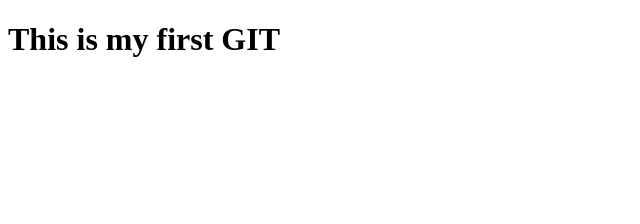
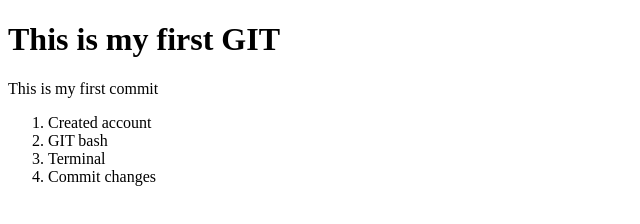
Before and after one commit to RashmithaNGowda/my-first-repository, a plain HTML site: page index.html in a window 1280 px wide. Shown: the whole page, without its empty margins (0-640 px from the left). Drawn offline with Linux system fonts and the light colour scheme.

Commit message:
second commit

```diff
--- a/index.html
+++ b/index.html
@@ -8,5 +8,12 @@
 </head>
 <body>
     <h1>This is my first GIT</h1>
+    <p>This is my first commit</p>
+    <ol>
+        <li>Created account</li>
+        <li>GIT bash</li>
+        <li>Terminal</li>
+        <li>Commit changes</li>
+    </ol>
 </body>
 </html>
```
